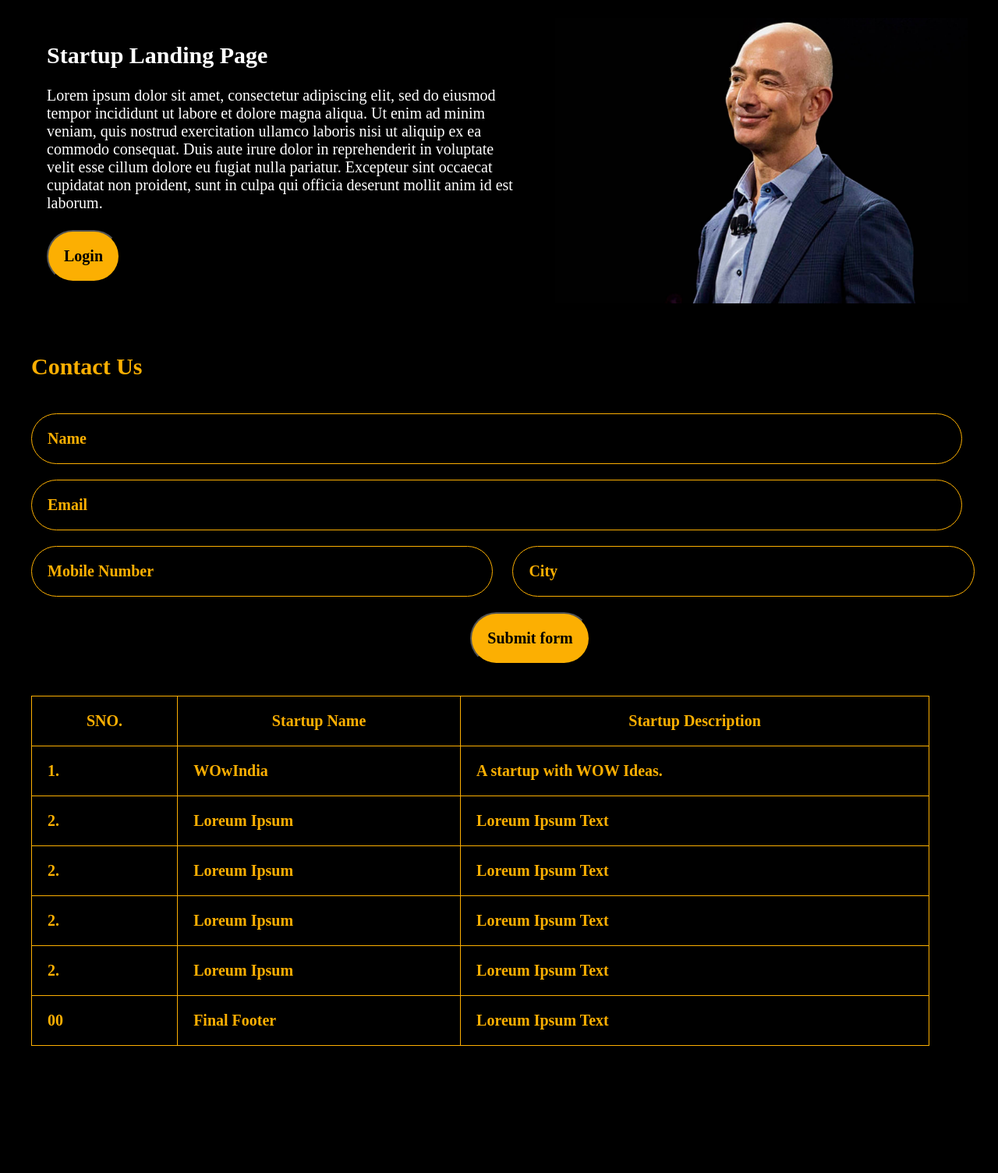
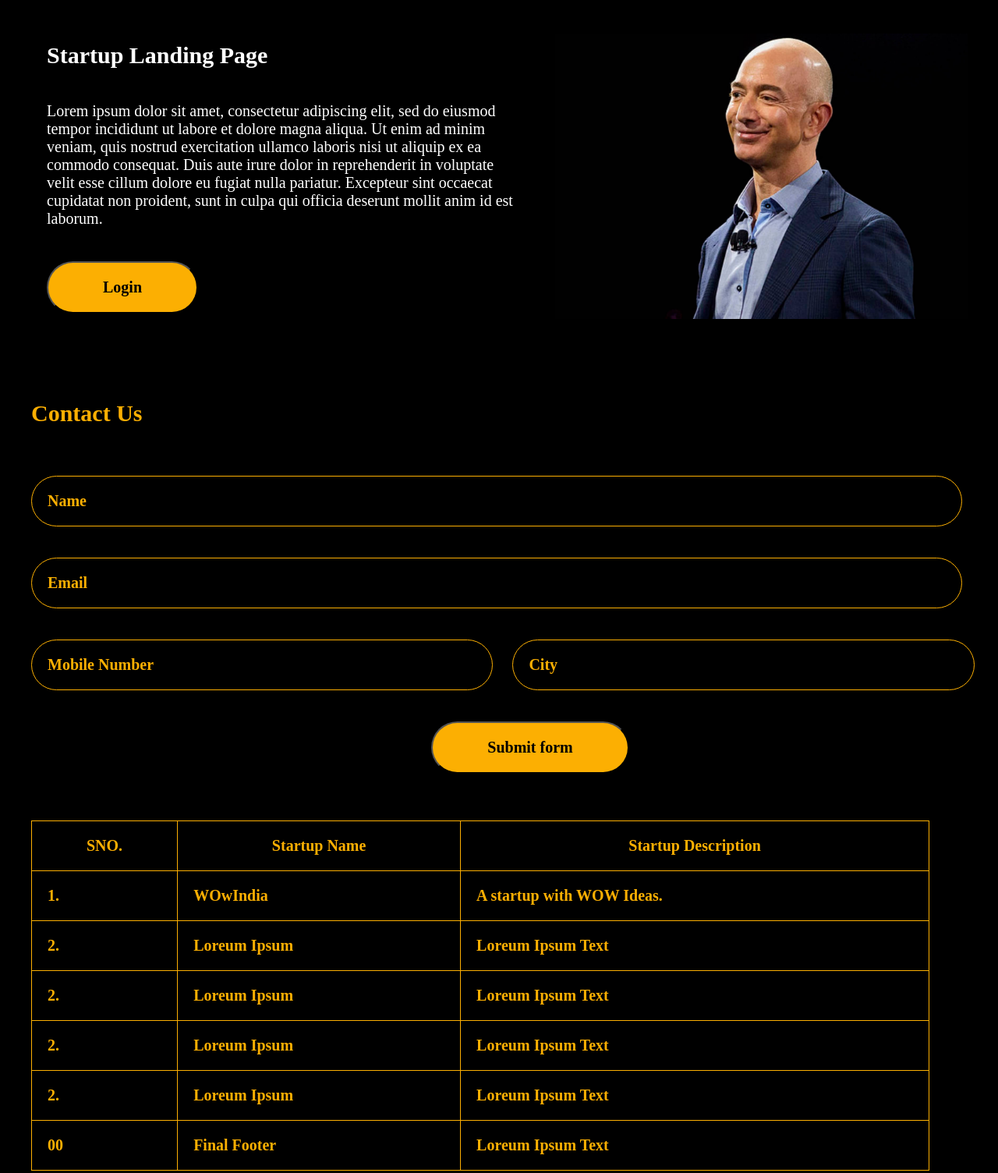
Before and after one commit to Utkarsh-sin/Startup-web-page, a plain HTML site: page index.html in a window 1280 px wide. Shown: the part 97-1601 px from the top of the page at 78% size. Before the commit the page ends 1438 px from the top, so only its background shows below. Drawn offline with Linux system fonts and the light colour scheme.

Commit message:
Solution2

```diff
--- a/index.html
+++ b/index.html
@@ -46,11 +46,14 @@
 
     <div class="table">
         <table>
+            <thead>
                 <tr>
                     <th>SNO.</th>
                     <th>Startup Name</th>
                     <th>Startup Description</th>
                 </tr>
+            </thead>
+            <tbody>
                 <tr>
                     <td>1.</td>
                     <td>WOwIndia</td>
@@ -76,10 +79,13 @@
                     <td>Loreum Ipsum</td>
                     <td>Loreum Ipsum Text</td>
                 </tr>
+            </tbody>
             <tfoot id="last">
+                <tr>
                     <td>00</td>
                     <td>Final Footer</td>
                     <td>Loreum Ipsum Text</td>
+                </tr>
             </tfoot>
         </table>
     </div>
--- a/style.css
+++ b/style.css
@@ -2,6 +2,7 @@
 *{
     margin:0;
     background-color: black;
+    margin-bottom: 20px;
 }
 .navbar{
     width: 100%;
@@ -48,7 +49,7 @@
 .left button{
     background-color: #FCAF02;
     text-align: center;
-    padding:20px 20px 20px 20px;
+    padding:20px 70px 20px 70px;
     font-family: 'Montserrat';
     font-style: normal;
    font-weight: 400;
@@ -97,11 +98,10 @@ input:focus{
 }
 
 .contact button{
-  align-items: center;
     margin-top: 20px;
     background-color: #FCAF02;
     text-align: center;
-    padding:20px 20px 20px 20px;
+    padding:20px 70px 20px 70px;
     font-family: 'Montserrat';
     font-style: normal;
    font-weight: 400;
@@ -111,8 +111,8 @@ input:focus{
 }
 .button{
     display: flex;
-  justify-content: center;
-  align-items: center;
+  justify-content:center;
+
 }
 table,th,td{
     color:#FCAF02;
@@ -129,8 +129,9 @@ table,th,td{
 }
 table{
     width: 90%;
+    align-items: center;
 }
-#last{
+tfoot{
     background-color: #FCAF02;
     color: black;
 }
```
Lines whose indentation alone changed are shown as unchanged.
